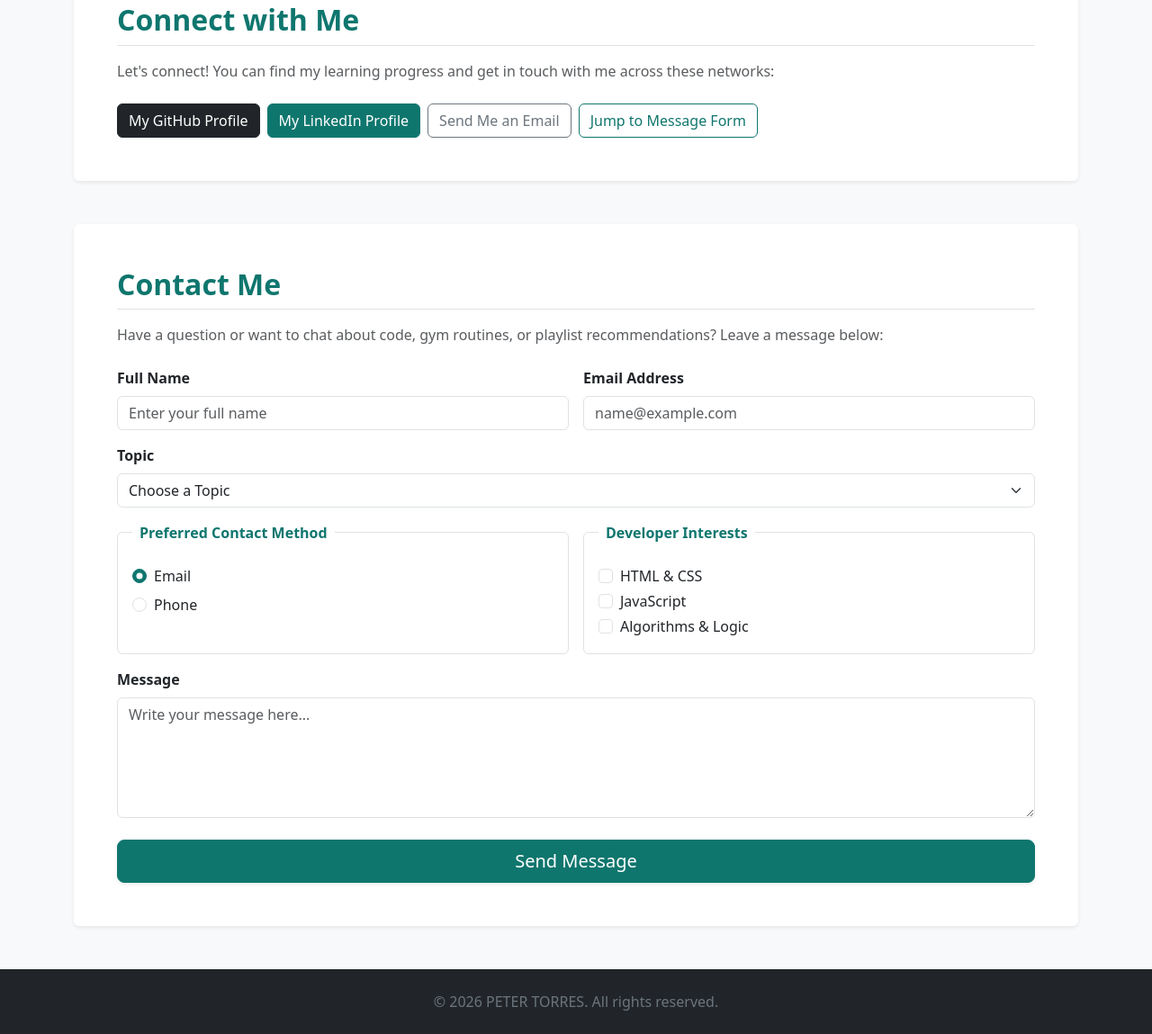
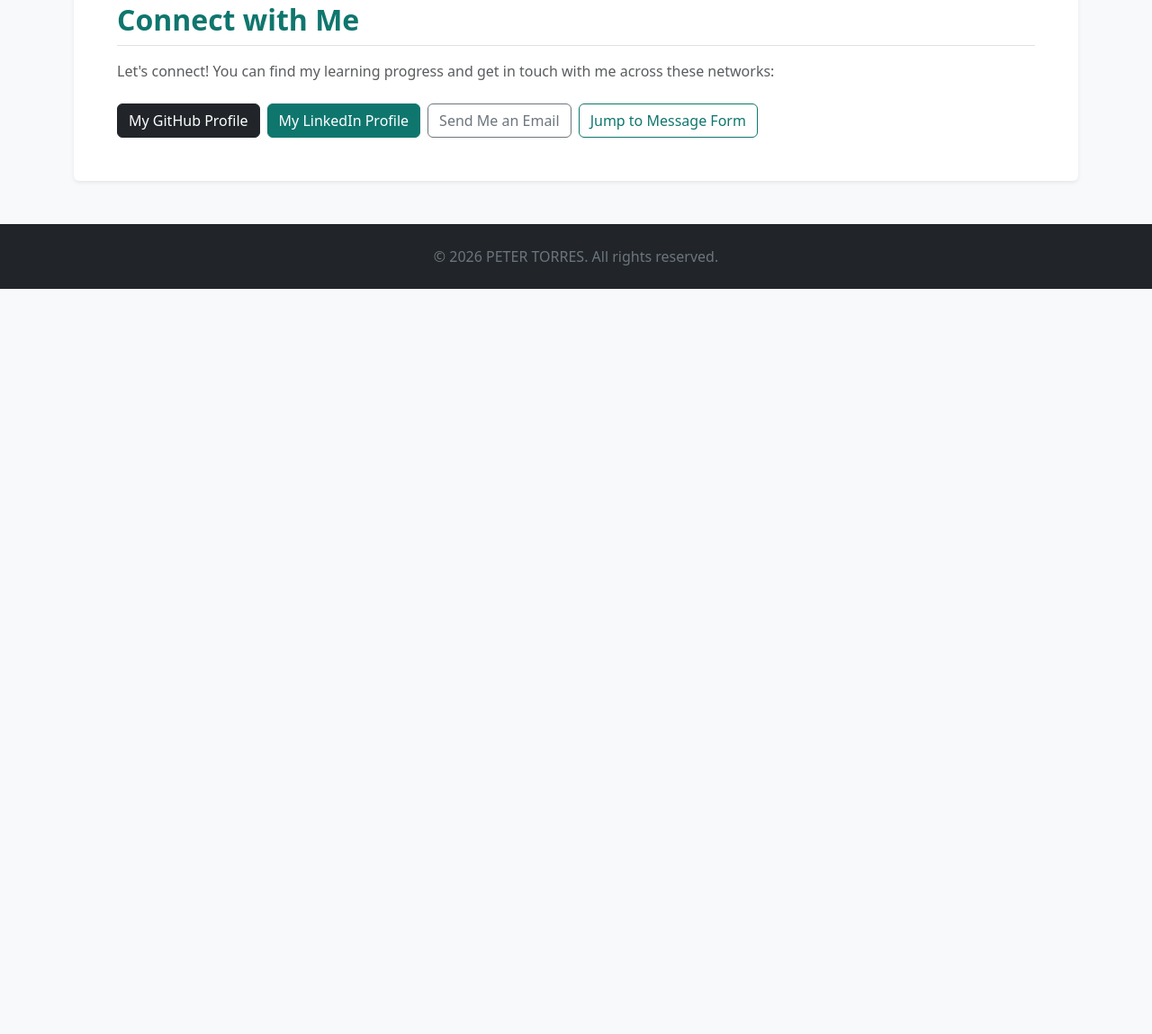
Before and after one commit to petertorres232-byte/Portfolio, a website: page index.html in a window 1280 px wide. Shown: the part 1784-2933 px from the top of the page at 90% size. After the commit the page ends 2105 px from the top, so only its background shows below. Drawn offline with nearby package versions, Linux system fonts and the light colour scheme.

Commit message:
javascript practice

```diff
--- a/index.html
+++ b/index.html
@@ -16,7 +16,7 @@
     <!-- Responsive Navigation Bar -->
     <nav class="navbar navbar-expand-lg navbar-dark bg-dark sticky-top shadow-sm">
         <div class="container">
-            <a class="navbar-brand fw-bold fs-4" href="#">PETER TORRES</a>
+            <a class="navbar-brand fw-bold fs-4" href="index.html">PETER TORRES</a>
             <button class="navbar-toggler" type="button" data-bs-toggle="collapse" data-bs-target="#navbarNav" aria-controls="navbarNav" aria-expanded="false" aria-label="Toggle navigation">
                 <span class="navbar-toggler-icon"></span>
             </button>
@@ -26,7 +26,7 @@
                     <li class="nav-item"><a class="nav-link" href="#gallery">Gallery</a></li>
                     <li class="nav-item"><a class="nav-link" href="#learning-goals">Goals</a></li>
                     <li class="nav-item"><a class="nav-link" href="#hobbies">Hobbies</a></li>
-                    <li class="nav-item"><a class="btn btn-outline-light text-white ms-lg-2 px-3 mt-2 mt-lg-0" href="#contact">Contact</a></li>
+                    <li class="nav-item"><a class="btn btn-outline-light text-white ms-lg-2 px-3 mt-2 mt-lg-0" href="contact.html">Contact</a></li>
                 </ul>
             </div>
         </div>
@@ -41,7 +41,7 @@
             </p>
             <div class="d-flex justify-content-center gap-3 flex-wrap">
                 <a href="#about" class="btn btn-light btn-lg text-primary fw-semibold shadow-sm">Explore Profile</a>
-                <a href="#contact" class="btn btn-outline-light btn-lg">Get in Touch</a>
+                <a href="contact.html" class="btn btn-outline-light btn-lg">Get in Touch</a>
             </div>
         </div>
     </header>
@@ -65,17 +65,20 @@
             <div class="row g-4">
                 <div class="col-12 col-md-4">
                     <div class="card h-100 shadow-sm border-0 overflow-hidden">
-                        <img src="https://encrypted-tbn2.gstatic.com/licensed-image?q=tbn:ANd9GcTFc6GBqW3ezH7Tq_1j_0PsyzpR7OHZiniEbamUc_N0Bb0YEHXyq2ySEOzvl37beEFspLg0HH5sMzI8ODc" class="card-img-top object-fit-cover h-100" alt="Workspace setup" style="min-height: 220px;">
+                        <!-- Removed inline style -->
+                        <img src="https://encrypted-tbn2.gstatic.com/licensed-image?q=tbn:ANd9GcTFc6GBqW3ezH7Tq_1j_0PsyzpR7OHZiniEbamUc_N0Bb0YEHXyq2ySEOzvl37beEFspLg0HH5sMzI8ODc" class="card-img-top object-fit-cover h-100 gallery-img" alt="Workspace setup">
                     </div>
                 </div>
                 <div class="col-12 col-md-4">
                     <div class="card h-100 shadow-sm border-0 overflow-hidden">
-                        <img src="https://encrypted-tbn1.gstatic.com/licensed-image?q=tbn:ANd9GcSupjqhFGv6B6dJrO9zp3CYCJTzth_pGJIwN2oPniSuE1kl7Mm3rOBfw2bF2OoP3jCpPXDn8tacRd2nFRw" class="card-img-top object-fit-cover h-100" alt="Source code IDE" style="min-height: 220px;">
+                        <!-- Removed inline style -->
+                        <img src="https://encrypted-tbn1.gstatic.com/licensed-image?q=tbn:ANd9GcSupjqhFGv6B6dJrO9zp3CYCJTzth_pGJIwN2oPniSuE1kl7Mm3rOBfw2bF2OoP3jCpPXDn8tacRd2nFRw" class="card-img-top object-fit-cover h-100 gallery-img" alt="Source code IDE">
                     </div>
                 </div>
                 <div class="col-12 col-md-4">
                     <div class="card h-100 shadow-sm border-0 overflow-hidden">
-                        <img src="https://encrypted-tbn1.gstatic.com/licensed-image?q=tbn:ANd9GcTRNvhlDgYB0gpFMYCnYRWHe8p27Xem5gXipkUWSZvLfpj40-9uVplIrGRfOG-zZhdU9k4HtmyOiAgYLdI" class="card-img-top object-fit-cover h-100" alt="Gym training area" style="min-height: 220px;">
+                        <!-- Removed inline style -->
+                        <img src="https://encrypted-tbn1.gstatic.com/licensed-image?q=tbn:ANd9GcTRNvhlDgYB0gpFMYCnYRWHe8p27Xem5gXipkUWSZvLfpj40-9uVplIrGRfOG-zZhdU9k4HtmyOiAgYLdI" class="card-img-top object-fit-cover h-100 gallery-img" alt="Gym training area">
                     </div>
                 </div>
             </div>
@@ -117,82 +120,12 @@
             <h2 class="border-bottom pb-2 mb-3 text-primary fw-bold">Connect with Me</h2>
             <p class="text-muted mb-4">Let's connect! You can find my learning progress and get in touch with me across these networks:</p>
             <div class="d-flex flex-wrap gap-2">
-                <a href="https://github.com/petertorres" target="_blank" class="btn btn-dark d-inline-flex align-items-center">My GitHub Profile</a>
-                <a href="https://linkedin.com/" target="_blank" class="btn btn-primary d-inline-flex align-items-center">My LinkedIn Profile</a>
+                <!-- Added rel="noopener" to external target="_blank" links -->
+                <a href="https://github.com/petertorres" target="_blank" rel="noopener" class="btn btn-dark d-inline-flex align-items-center">My GitHub Profile</a>
+                <a href="https://linkedin.com/" target="_blank" rel="noopener" class="btn btn-primary d-inline-flex align-items-center">My LinkedIn Profile</a>
                 <a href="mailto:peter.torres@example.com" class="btn btn-outline-secondary d-inline-flex align-items-center">Send Me an Email</a>
-                <a href="#contact" class="btn btn-outline-primary d-inline-flex align-items-center">Jump to Message Form</a>
+                <a href="contact.html" class="btn btn-outline-primary d-inline-flex align-items-center">Jump to Message Form</a>
             </div>
-        </section>
-
-        <!-- Contact Form Section -->
-        <section id="contact" class="card shadow-sm p-4 p-md-5 border-0">
-            <h2 class="border-bottom pb-2 mb-3 text-primary fw-bold">Contact Me</h2>
-            <p class="text-muted mb-4">Have a question or want to chat about code, gym routines, or playlist recommendations? Leave a message below:</p>
-
-            <form action="#" method="POST">
-                <div class="row g-3">
-                    <div class="col-12 col-md-6">
-                        <label for="full-name" class="form-label fw-semibold">Full Name</label>
-                        <input type="text" class="form-control" id="full-name" name="fullName" placeholder="Enter your full name" required>
-                    </div>
-
-                    <div class="col-12 col-md-6">
-                        <label for="email" class="form-label fw-semibold">Email Address</label>
-                        <input type="email" class="form-control" id="email" name="email" placeholder="name@example.com" required>
-                    </div>
-
-                    <div class="col-12">
-                        <label for="topic" class="form-label fw-semibold">Topic</label>
-                        <select class="form-select" name="topic" id="topic" required>
-                            <option value="">Choose a Topic</option>
-                            <option value="collaboration">Coding Collaboration</option>
-                            <option value="fitness-music">Gym & Music Chat</option>
-                            <option value="questions">General Questions</option>
-                        </select>
-                    </div>
-
-                    <div class="col-12 col-md-6">
-                        <fieldset class="border rounded p-3 h-100">
-                            <legend class="float-none w-auto fs-6 fw-semibold px-2 mb-2 text-primary">Preferred Contact Method</legend>
-                            <div class="form-check mb-2">
-                                <input class="form-check-input" type="radio" id="method-email" name="contactMethod" value="email" checked>
-                                <label class="form-check-label" for="method-email">Email</label>
-                            </div>
-                            <div class="form-check">
-                                <input class="form-check-input" type="radio" id="method-phone" name="contactMethod" value="phone">
-                                <label class="form-check-label" for="method-phone">Phone</label>
-                            </div>
-                        </fieldset>
-                    </div>
-
-                    <div class="col-12 col-md-6">
-                        <fieldset class="border rounded p-3 h-100">
-                            <legend class="float-none w-auto fs-6 fw-semibold px-2 mb-2 text-primary">Developer Interests</legend>
-                            <div class="form-check mb-1">
-                                <input class="form-check-input" type="checkbox" id="interest-html" name="interests" value="html">
-                                <label class="form-check-label" for="interest-html">HTML & CSS</label>
-                            </div>
-                            <div class="form-check mb-1">
-                                <input class="form-check-input" type="checkbox" id="interest-javascript" name="interests" value="js">
-                                <label class="form-check-label" for="interest-javascript">JavaScript</label>
-                            </div>
-                            <div class="form-check">
-                                <input class="form-check-input" type="checkbox" id="interest-algorithms" name="interests" value="algorithms">
-                                <label class="form-check-label" for="interest-algorithms">Algorithms & Logic</label>
-                            </div>
-                        </fieldset>
-                    </div>
-
-                    <div class="col-12">
-                        <label for="message" class="form-label fw-semibold">Message</label>
-                        <textarea class="form-control" id="message" name="message" rows="5" placeholder="Write your message here..." required></textarea>
-                    </div>
-
-                    <div class="col-12 mt-4">
-                        <button type="submit" class="btn btn-primary btn-lg w-100 w-md-auto px-5 shadow-sm">Send Message</button>
-                    </div>
-                </div>
-            </form>
         </section>
 
     </main>
--- a/js/script.js
+++ b/js/script.js
@@ -1,2 +1,16 @@
 console.log("Custom script connected successfully!");
  console.log("This is a test message from your custom script.");
+ const studentName = "John Doe"; //string type
+ let currentWeek =5;
+
+ console.log(studentName);
+ console.log(currentWeek);
+
+ // --- Constants (values that won't be reassigned) ---
+const navMenu = document.querySelector('#navbarNav');
+const contactForm = document.querySelector('#contactForm');
+const backToTopButton = document.querySelector('#backToTopBtn');
+
+// --- Let variables (values that change as the user interacts) ---
+let isNavOpen = false;
+let currentActiveSection = 'about';
--- a/styles.css
+++ b/styles.css
@@ -60,3 +60,15 @@
     background-color: #0f766e;
     border-color: #0f766e;
 }
+
+/* ==========================================================================
+   3. Custom Layout & Utility Components
+   ========================================================================== */
+/* Contact Page Card Width Limit */
+.contact-card {
+    max-width: 650px;
+}
+/* Gallery Image Height Rules */
+.gallery-img {
+    min-height: 220px;
+}
```
Also changed, not shown: contact.html (+5 -4 lines), package.json (added, +22 -0 lines).
